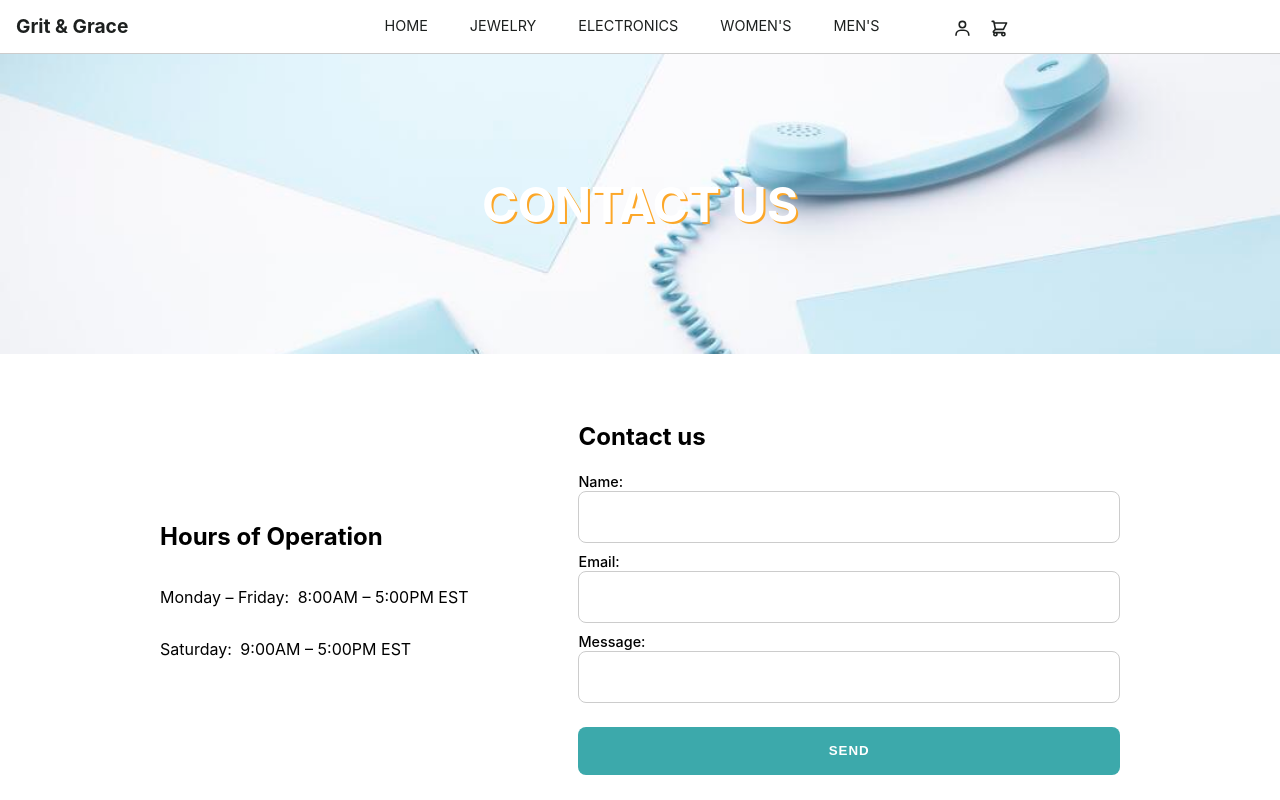
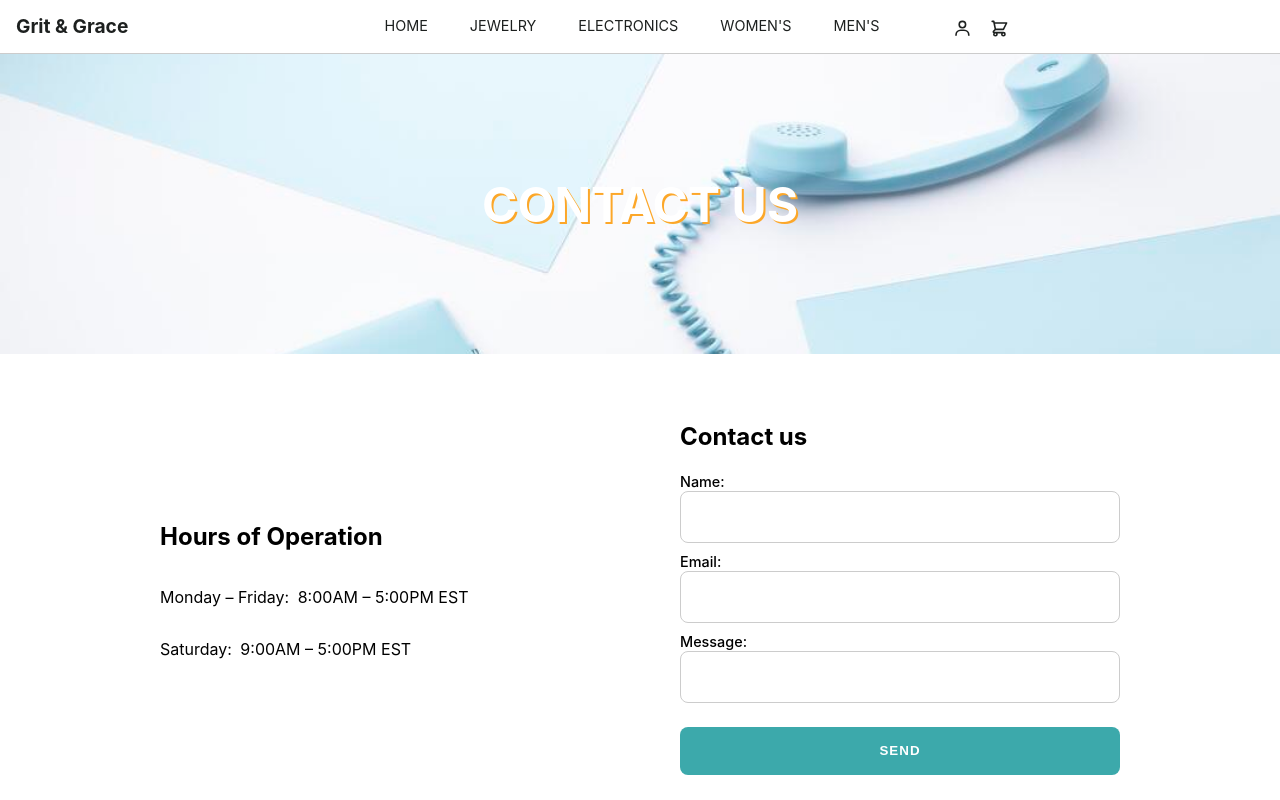
Before and after one commit to joycethh/playground, a React (Create React App) app: page /contact-us in a window 1280 px wide. Shown: the top 800 px of the page. Built offline with nearby package versions, Linux system fonts and the light colour scheme; no server answers.

Commit message:
update contact page flex box size

```diff
--- a/src/pages/contact/contact.scss
+++ b/src/pages/contact/contact.scss
@@ -39,7 +39,13 @@ section {
             }
 
             .right {
-                width: 80%;
+                width: 50%;
+
+                @include mobile {
+                    width: 80%;
+
+                }
+
 
                 form {
                     display: flex;
```
